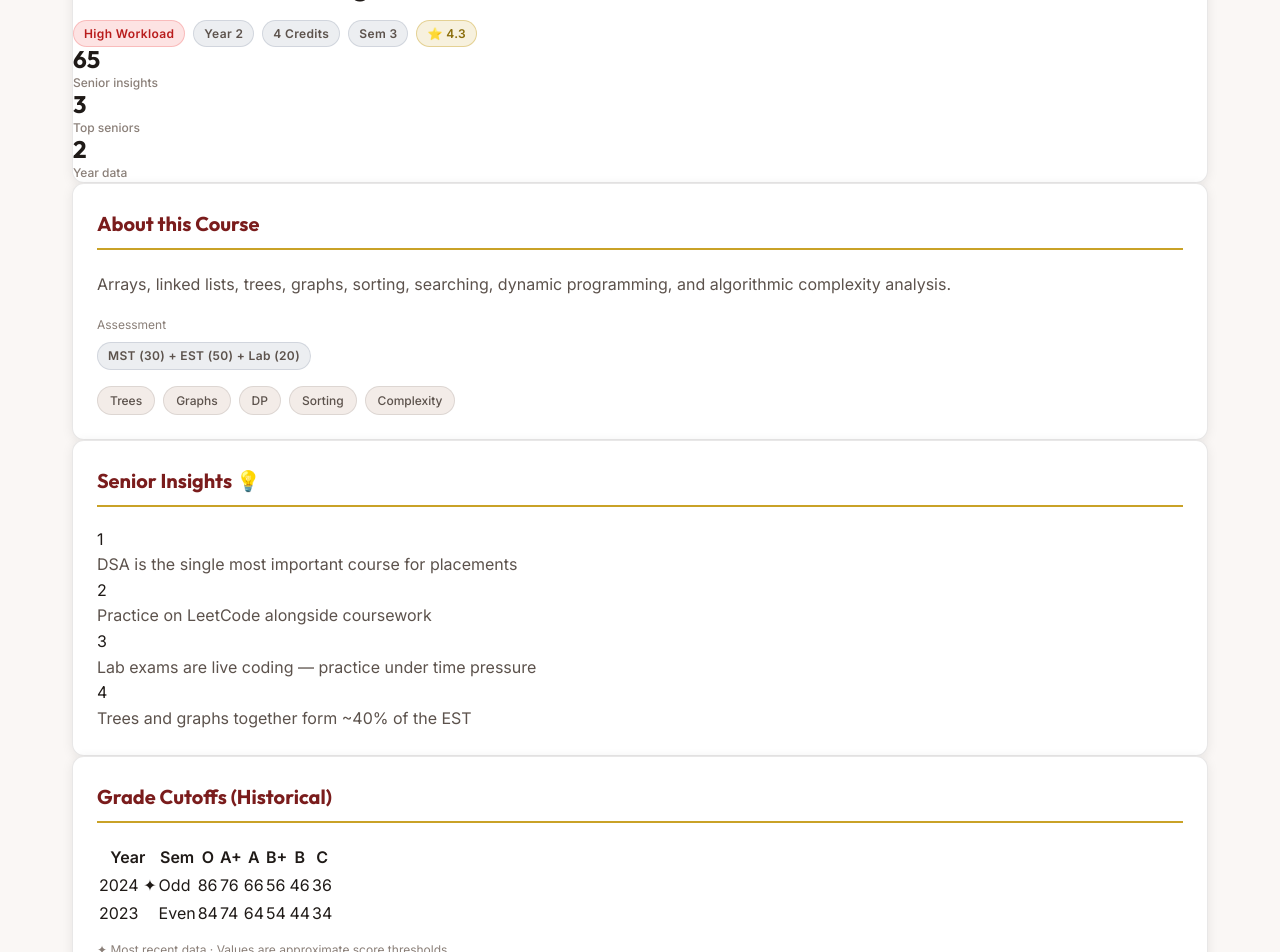
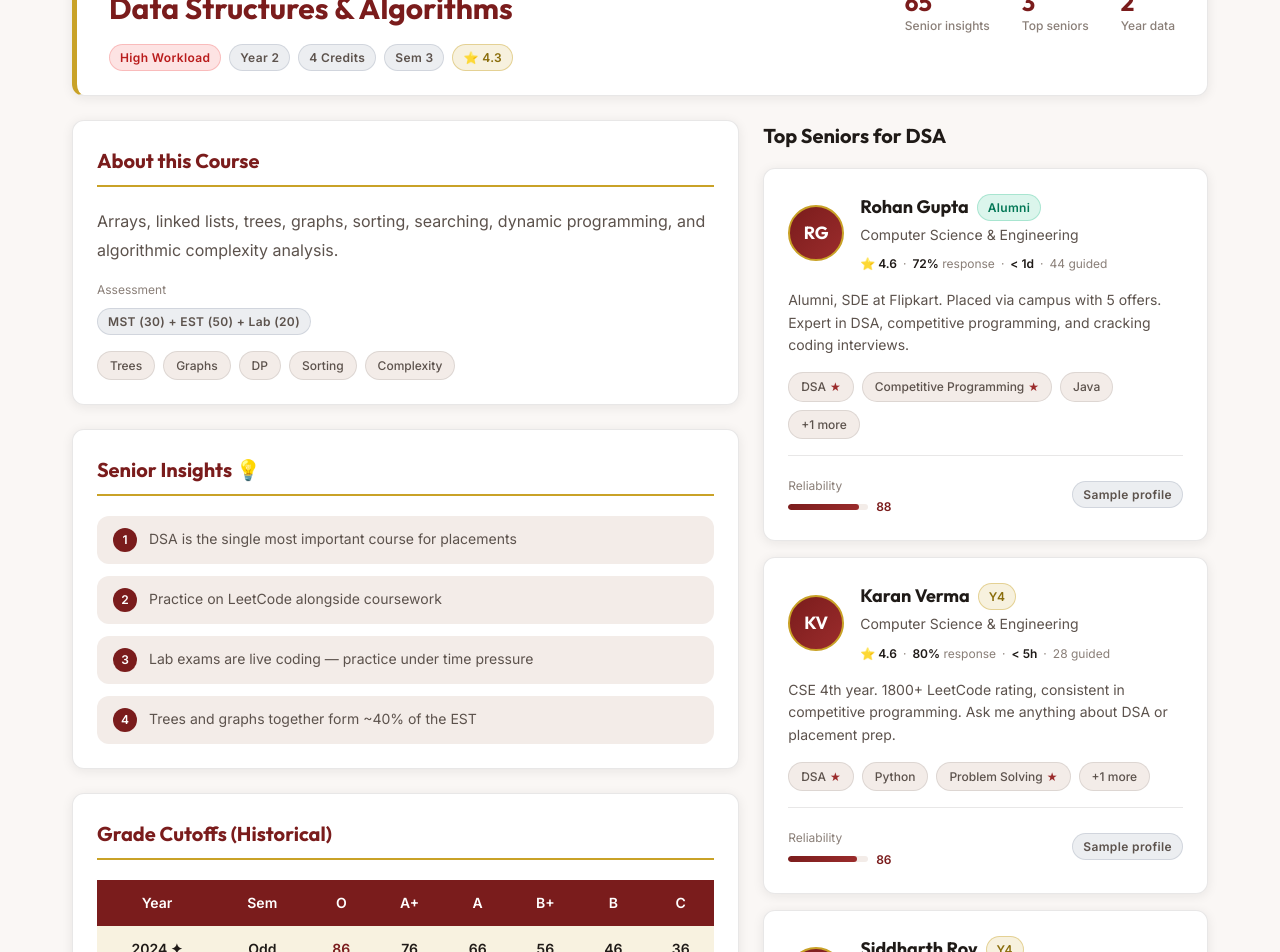
Before and after one commit to ishitttaa/ThaparCue, a React (Vite) app: page /course/CS201 in a window 1280 px wide. Shown: the part 220-1172 px from the top of the page. Built offline with nearby package versions, Linux system fonts and the light colour scheme; no server answers.

Commit message:
course-detail-header, course-detail-grid, insight-item, grade-table

```diff
--- a/src/theme.css
+++ b/src/theme.css
@@ -1091,3 +1091,92 @@ body::before { display: none; }
   .chat-header { flex-wrap: wrap; }
   .chat-bubble-wrap .flex-col { max-width: 85% !important; }
 }
+
+/* ── COURSE DETAIL ── */
+.course-detail-header {
+  display: flex;
+  justify-content: space-between;
+  align-items: center;
+  flex-wrap: wrap;
+  gap: var(--space-6);
+  padding: var(--space-6) var(--space-8);
+  margin-bottom: var(--space-6);
+  border-left: 5px solid #c9a227;
+}
+.course-detail-header:hover { transform: none; }
+.course-detail-header h1 { color: var(--accent); }
+.course-detail-header-stats {
+  display: flex;
+  gap: var(--space-8);
+  flex-wrap: wrap;
+}
+.stat-value { color: var(--accent); }
+
+.course-detail-grid {
+  display: grid;
+  grid-template-columns: minmax(0, 1.5fr) minmax(0, 1fr);
+  gap: var(--space-6);
+  align-items: start;
+}
+.course-detail-main {
+  display: flex;
+  flex-direction: column;
+  gap: var(--space-6);
+  min-width: 0;
+}
+
+.insights-list {
+  display: flex;
+  flex-direction: column;
+  gap: var(--space-3);
+}
+.insight-item {
+  display: flex;
+  align-items: flex-start;
+  gap: var(--space-3);
+  padding: var(--space-3) var(--space-4);
+  background: var(--bg-elevated);
+  border-radius: var(--radius-md);
+}
+.insight-item p { margin: 0; font-size: var(--text-sm); line-height: 1.6; }
+.insight-num {
+  flex-shrink: 0;
+  width: 24px;
+  height: 24px;
+  border-radius: 50%;
+  background: #7a1c1c;
+  color: #fff;
+  font-size: var(--text-xs);
+  font-weight: 700;
+  display: flex;
+  align-items: center;
+  justify-content: center;
+}
+
+.grade-table {
+  width: 100%;
+  border-collapse: collapse;
+  font-size: var(--text-sm);
+}
+.grade-table th {
+  background: #7a1c1c;
+  color: #fff;
+  font-weight: 600;
+  padding: var(--space-3);
+  text-align: center;
+}
+.grade-table td {
+  padding: var(--space-3);
+  text-align: center;
+  border-bottom: 1px solid var(--border-subtle);
+}
+.grade-table tbody tr:hover { background: var(--bg-elevated); }
+.grade-row-fresh {
+  background: rgba(201, 162, 39, 0.14);
+  font-weight: 600;
+}
+.grade-O { color: var(--accent); font-weight: 700; }
+
+@media (max-width: 900px) {
+  .course-detail-grid { grid-template-columns: minmax(0, 1fr); }
+}
```
Also changed, not shown: src/components/auth/AuthShell.jsx (line endings or trailing spaces), 1 other file (tests, documents, lock files or other folders).
